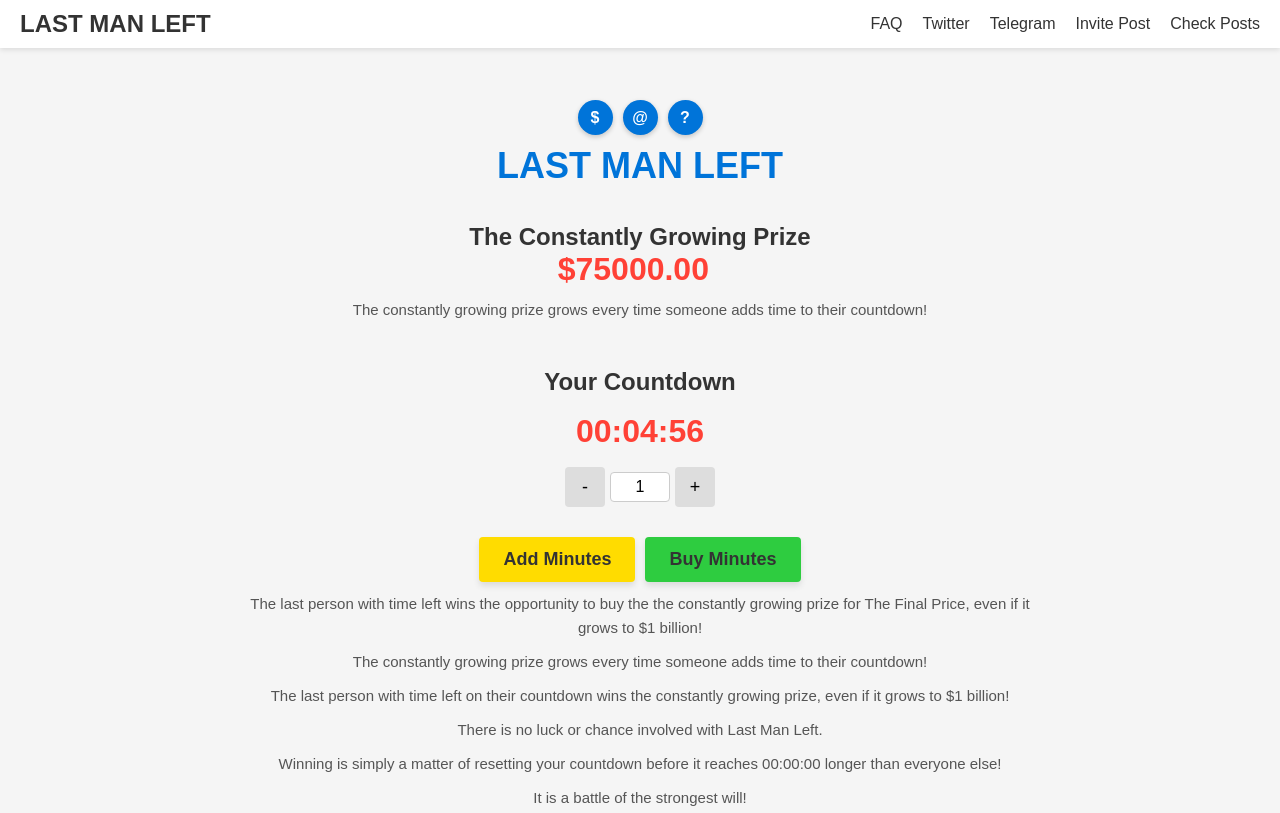
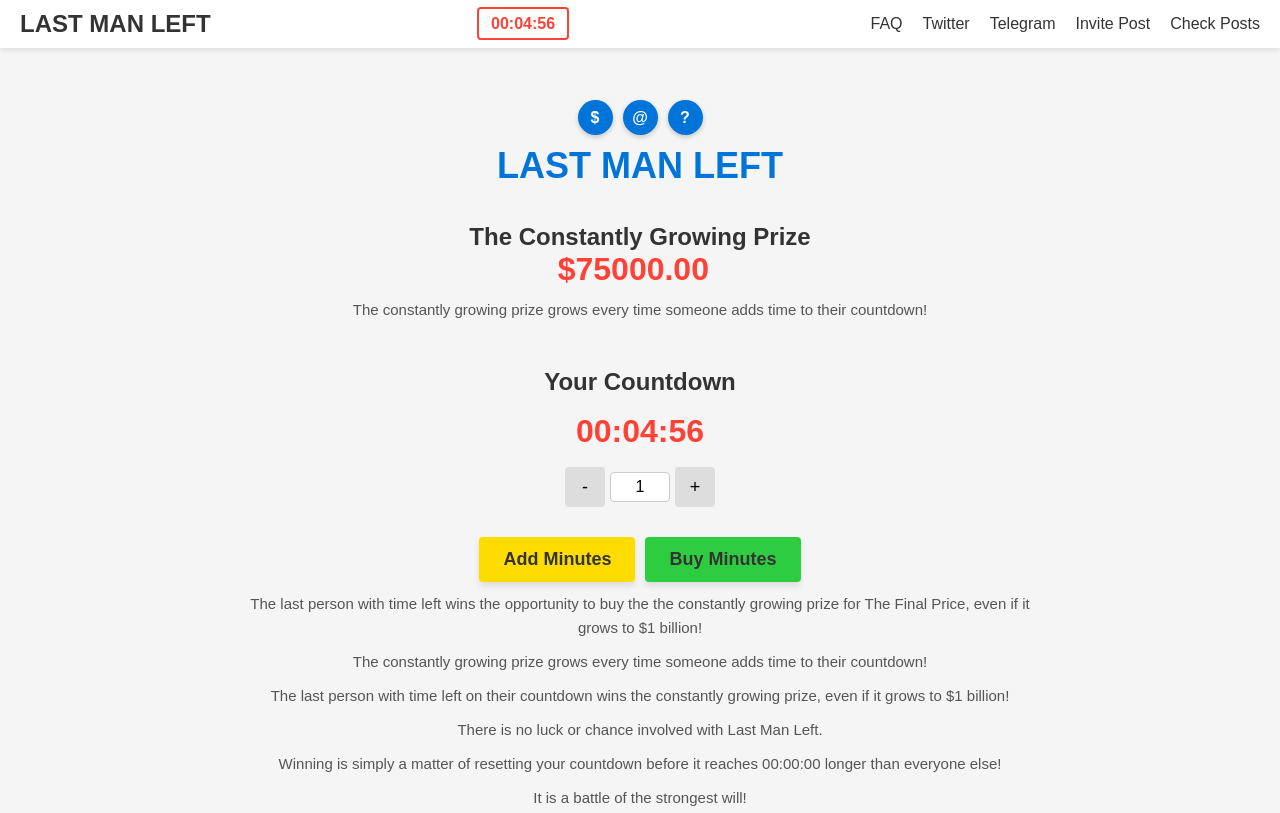
Before and after one commit to lancemcpherson88/VMA, a plain HTML site: page index14.html in a window 1280 px wide. Shown: the top 813 px of the page. Drawn offline with Linux system fonts and the light colour scheme; a script that the page names is missing; a small style sheet from the web is missing.

Commit message:
Update index14.html

```diff
--- a/index14.html
+++ b/index14.html
@@ -414,6 +414,27 @@
     animation: roll-animation 0.6s ease-in-out;
 }
 
+
+.header-time {
+    margin-right: 15px;
+}
+
+#header-timer-link {
+    text-decoration: none;
+    color: #FF4136;
+    font-weight: bold;
+    font-size: 16px;
+    padding: 6px 12px;
+    border: 2px solid #FF4136;
+    border-radius: 4px;
+    transition: background-color 0.3s;
+}
+
+#header-timer-link:hover {
+    background-color: #FF4136;
+    color: white;
+}
+
     </style>
 </head>
 <body>
@@ -422,6 +443,14 @@
         <div class="logo">
             <a href="#">LAST MAN LEFT</a>
         </div>
+
+<!-- Add this inside the header, ideally before .menu-icon -->
+<div class="header-time">
+    <a href="#place-bid-button" id="header-timer-link">
+        <span id="header-countdown">00:00:00</span>
+    </a>
+</div>
+
         <div class="menu-icon" id="menu-icon">
             <i class="fas fa-bars">=</i>
         </div>
@@ -758,13 +787,16 @@
             seconds = seconds < 10 ? "0" + seconds : seconds;
 
             document.getElementById("countdown-timer").innerText = `${hours}:${minutes}:${seconds}`;
+            document.getElementById("header-countdown").innerText = `${hours}:${minutes}:${seconds}`;
 
             if (countdownTime > 0) {
                 countdownTime--;
             } else {
                 clearInterval(timerInterval);
                 document.getElementById("countdown-timer").innerText = "Auction Ended!";
-            }
+                document.getElementById("header-countdown").innerText = "Auction Ended!";
+
+             }
         }
 
         const timerInterval = setInterval(updateCountdown, 1000);
```
